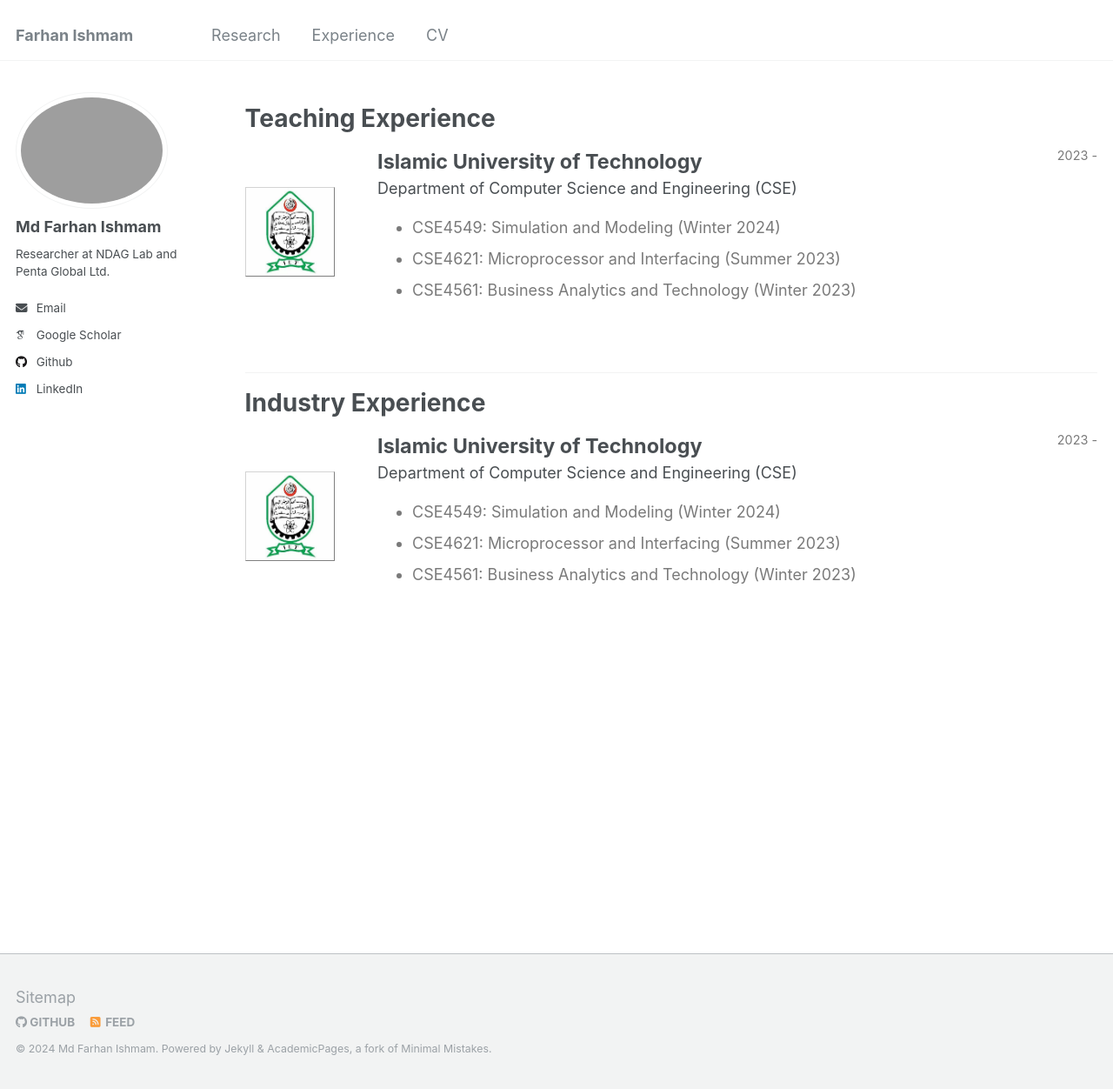
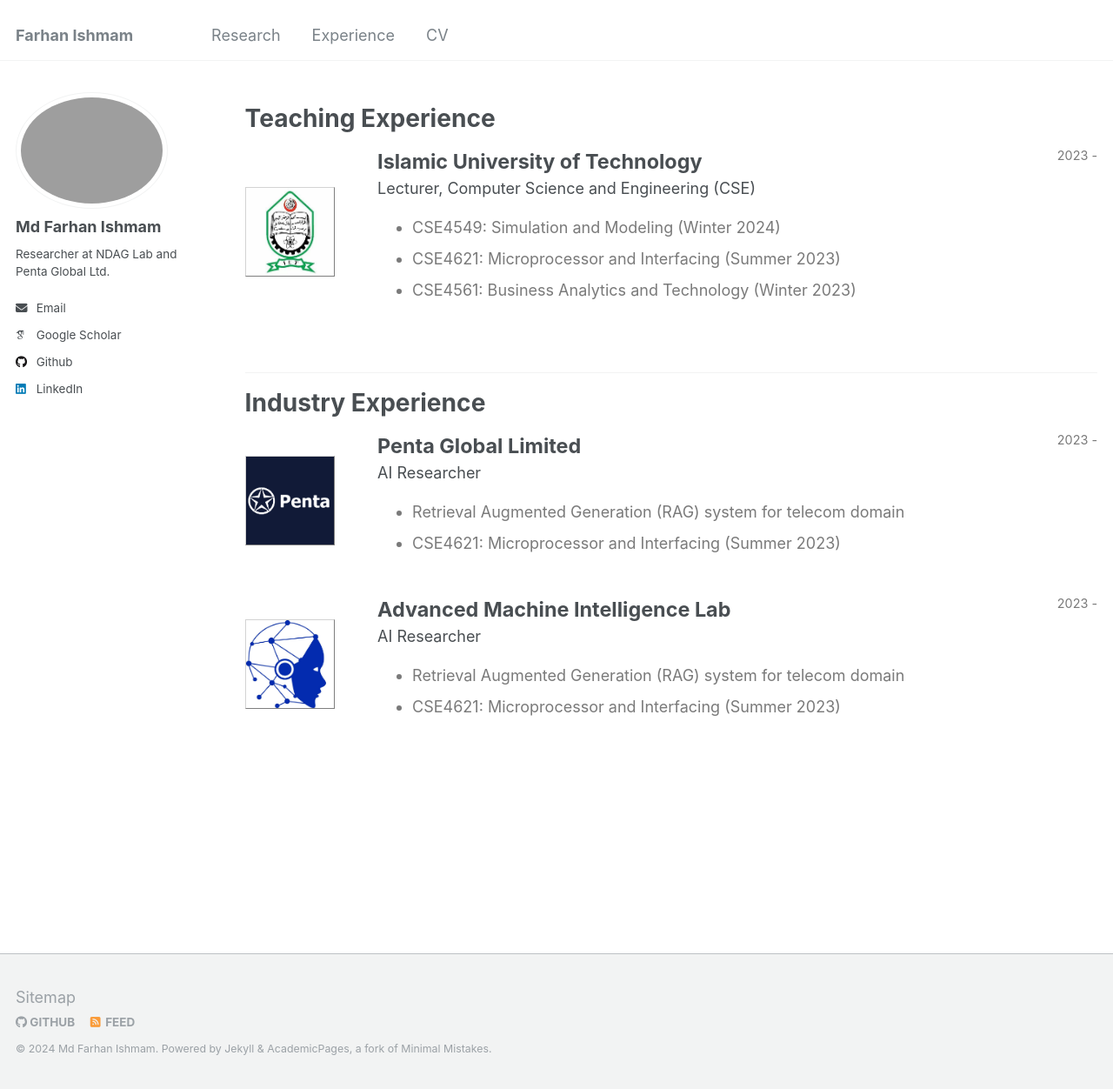
Before and after one commit to farhanishmam/farhanishmam.github.io, a Jekyll site: the page built from _pages/teaching.html, in a window 1280 px wide and 1252 px high. Shown: the whole window at 87% size. Built offline with Jekyll 4.4.1, drawn with Linux system fonts in a browser that asks for light colours; some web fonts are replaced.

Commit message:
Update teaching.html

```diff
--- a/_pages/teaching.html
+++ b/_pages/teaching.html
@@ -42,7 +42,7 @@ author_profile: true
 
 <div style="display:flex; align-items:center;">
   <div style="flex:0.5; padding-right:5%;">
-    <img src="../images/iut.jpg" style="border: 1px solid #d3d3d3; border-style: outset; width:135px">
+    <img src="../images/iut.jpg" style="border: 1px solid #d3d3d3; border-style: outset; width:150px">
   </div>
 
   <div style="flex:4;">
@@ -50,7 +50,7 @@ author_profile: true
       <b style="font-size: 130%;">Islamic University of Technology</b>
       <span style="float:right; font-size:80%; color:#7a7a7a;">2023 -</span>
     </p>
-    Department of Computer Science and Engineering (CSE)
+    Lecturer, Computer Science and Engineering (CSE)
     <div style="color:#7a7a7a">
       <ul>
 		<li> CSE4549: Simulation and Modeling (Winter 2024)</li>
@@ -65,21 +65,40 @@ author_profile: true
 <h1>Industry Experience</h1>
 <div style="display:flex; align-items:center;">
   <div style="flex:0.5; padding-right:5%;">
-    <img src="../images/iut.jpg" style="border: 1px solid #d3d3d3; border-style: outset; width:135px">
+    <img src="../images/penta.jpg" style="border: 1px solid #d3d3d3; border-style: outset; width:160px">
   </div>
 
   <div style="flex:4;">
     <p style="margin:0px">
-      <b style="font-size: 130%;">Islamic University of Technology</b>
+      <b style="font-size: 130%;">Penta Global Limited</b>
       <span style="float:right; font-size:80%; color:#7a7a7a;">2023 -</span>
     </p>
-    Department of Computer Science and Engineering (CSE)
+    AI Researcher
     <div style="color:#7a7a7a">
       <ul>
-		<li> CSE4549: Simulation and Modeling (Winter 2024)</li>
+		<li> Retrieval Augmented Generation (RAG) system for telecom domain</li>
 		<li> CSE4621: Microprocessor and Interfacing (Summer 2023)</li>
-		<li> CSE4561: Business Analytics and Technology (Winter 2023)</li>
 	  </ul>
     </div>
   </div>
 </div>
+<br>
+<div style="display:flex; align-items:center;">
+  <div style="flex:0.5; padding-right:5%;">
+    <img src="../images/amir.jpeg" style="border: 1px solid #d3d3d3; border-style: outset; width:160px">
+  </div>
+
+  <div style="flex:4;">
+    <p style="margin:0px">
+      <b style="font-size: 130%;">Advanced Machine Intelligence Lab</b>
+      <span style="float:right; font-size:80%; color:#7a7a7a;">2023 -</span>
+    </p>
+    AI Researcher
+    <div style="color:#7a7a7a">
+      <ul>
+		<li> Retrieval Augmented Generation (RAG) system for telecom domain</li>
+		<li> CSE4621: Microprocessor and Interfacing (Summer 2023)</li>
+	  </ul>
+    </div>
+  </div>
+</div>
```
